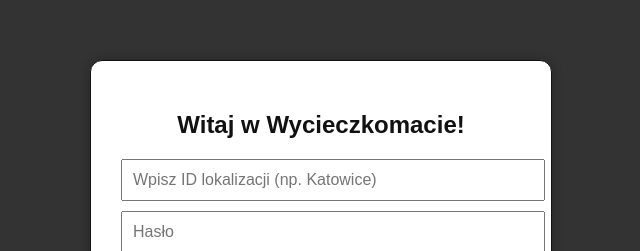
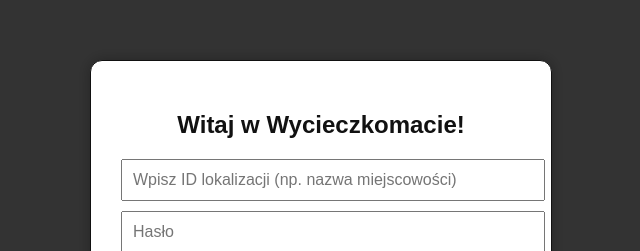
Before and after one commit to MajkelFromUSA/Wycieczkomat, a plain HTML site: page index.html in a window 1280 px wide. Shown: the part 199-450 px from the top of the page, without its empty margins (319-959 px from the left). Drawn offline with Linux system fonts and the light colour scheme.

Commit message:
aktualizacja index

```diff
--- a/index.html
+++ b/index.html
@@ -11,7 +11,7 @@
   <div id="modal-overlay" class="modal-overlay">
     <div class="modal" id="logowanie-box">
         <h2>Witaj w Wycieczkomacie!</h2>
-      <input type="text" id="input-id" placeholder="Wpisz ID lokalizacji (np. Katowice)" />
+      <input type="text" id="input-id" placeholder="Wpisz ID lokalizacji (np. nazwa miejscowości)" />
       <input type="password" id="input-password" placeholder="Hasło" />
       <button onclick="submitID()">Zaloguj</button>
       <p id="login-error" style="color: red; display: none; margin-top: 10px;"></p>
```
